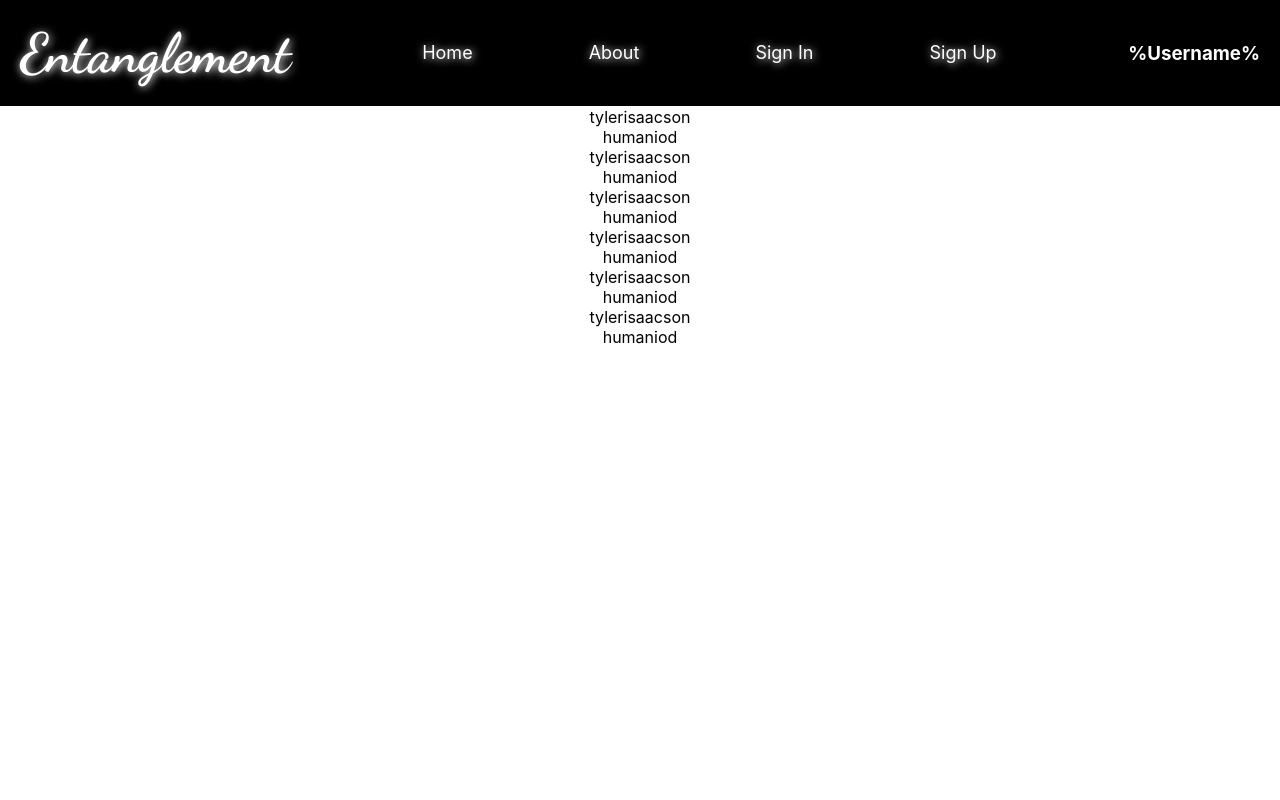
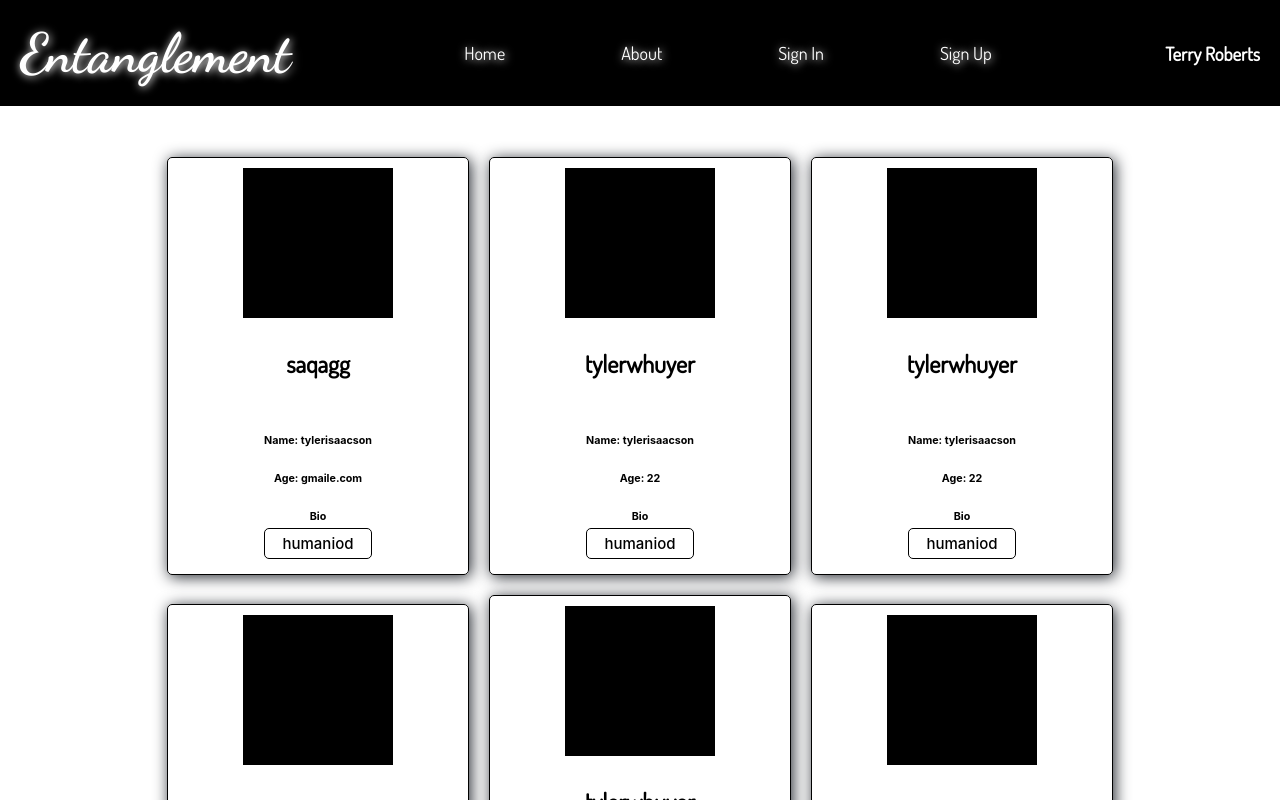
Before and after one commit to TerryRoberts1995/dating-application, a React (Create React App) app: page / in a window 1280 px wide. Shown: the top 800 px of the page. Built offline with nearby package versions, Linux system fonts and the light colour scheme.

Commit message:
added styles to home, started card design

```diff
--- a/public/index.html
+++ b/public/index.html
@@ -5,6 +5,7 @@
   <meta charset="utf-8" />
   <meta name="viewport" content="width=device-width, initial-scale=1" />
   <link href="https://fonts.googleapis.com/css2?family=Dancing+Script:wght@700&display=swap" rel="stylesheet">
+  <link href="https://fonts.googleapis.com/css2?family=Dosis&display=swap" rel="stylesheet">
   <title>Entanglement</title>
 </head>
 
--- a/src/MockData.json
+++ b/src/MockData.json
@@ -31,7 +31,7 @@
     },
     {
         "age": 22,
-        "bio": "humaniod",
+        "bio": "Get it done, or get out",
         "fullname": "tylerisaacson",
         "gender": "male",
         "id": 5,
@@ -41,7 +41,7 @@
     },
     {
         "age": 22,
-        "bio": "humaniod",
+        "bio": "This is a random sentence from the top",
         "fullname": "tylerisaacson",
         "gender": "male",
         "id": 6,
@@ -51,12 +51,52 @@
     },
     {
         "age": 22,
-        "bio": "humaniod",
+        "bio": "I am the coolest in the whole planet",
         "fullname": "tylerisaacson",
         "gender": "male",
         "id": 7,
         "password": "passworwrwrw",
         "picture": "google.com",
         "username": "tylerwhuyer"
+    },
+    {
+        "age": 25,
+        "bio": "I am the coolest mother fucker in the whole planet",
+        "fullname": "Terry Roberts",
+        "gender": "male",
+        "id": 17,
+        "password": "different",
+        "picture": "google.com/badmotherfucker",
+        "username": "xToastedTerryx"
+    },
+    {
+        "age": 22,
+        "bio": "humaniod",
+        "fullname": "tylerisaacson",
+        "gender": "male",
+        "id": 12,
+        "password": "passworwrwrw",
+        "picture": "google.com",
+        "username": "tylerwhuyer"
+    },
+    {
+        "age": 22,
+        "bio": "humaniod",
+        "fullname": "tylerisaacson",
+        "gender": "male",
+        "id": 72,
+        "password": "passworwrwrw",
+        "picture": "google.com",
+        "username": "tylerwhuyer"
+    },
+    {
+        "age": 22,
+        "bio": "humaniod",
+        "fullname": "tylerisaacson",
+        "gender": "male",
+        "id": 190,
+        "password": "passworwrwrw",
+        "picture": "google.com",
+        "username": "tylerwhuyer"
     }
 ]
--- a/src/components/Navigation/Nav.js
+++ b/src/components/Navigation/Nav.js
@@ -3,6 +3,7 @@ import { NavLink } from 'react-router-dom'
 import '../../styles/Nav.css'
 
 export default function Nav() {
+    let loggedIn = true;
     return (
         <div className="navbar-wrapper">
             <div className="navbar-logo">
@@ -12,12 +13,12 @@ export default function Nav() {
             <div className="navbar-links">
                 <NavLink to='/'>Home</NavLink>
                 <NavLink to='/about'>About</NavLink>
-                <NavLink to='/'>Sign In</NavLink>
+                <NavLink to='/sign-in'>Sign In</NavLink>
                 <NavLink to='/sign-up'>Sign Up</NavLink>
             </div>
 
             <div className="username-text-wrapper">
-                <h3>%Username%</h3>
+                <h3>{loggedIn ? "Terry Roberts" : null}</h3>
             </div>
         </div >
     )
--- a/src/components/pages/Home.js
+++ b/src/components/pages/Home.js
@@ -6,16 +6,20 @@ export default function Home() {
     const mapThis = array => {
         return array.map(obj => {
             return (
-                <div className="card-wrapper">
+                <div key={obj.id} className="card-wrapper">
                     <div className="card-image">
                         {/* {obj.picture} Needs to be a image*/}
                     </div>
                     <div className="card-title">
-                        {obj.fullname}
+                        <h2>{`${obj.username}`}</h2>
+
                     </div>
 
-                    <div className="card-bio">
-                        {obj.bio}
+                    <div className="card-details">
+                        <h6>{`Name: ${obj.fullname}`}</h6>
+                        <h6>{`Age: ${obj.age}`}</h6>
+                        <h6 id="bio">Bio</h6>
+                        <p>{obj.bio}</p>
                     </div>
                 </div>
             )
@@ -23,7 +27,7 @@ export default function Home() {
     }
 
     return (
-        <div>
+        <div className="home-container">
             {mapThis(MockData)}
         </div>
     )
--- a/src/styles/Home.css
+++ b/src/styles/Home.css
@@ -1,6 +1,48 @@
+.home-container {
+    display: flex;
+    justify-content: center;
+    align-items: center;
+    padding: 40px 0px;
+    flex-wrap: wrap;
+    text-align: center;
+}
+
+.card-title {
+    font-family: 'Dosis', sans-serif;
+}
+
+.card-image {
+    width: 150px;
+    height: 150px;
+    background-color: black;
+    margin: 10px;
+}
+
 .card-wrapper {
     display: flex;
     flex-direction: column;
+    justify-content: center;
     align-items: center;
-    justify-content: center;
+    border: 1px solid black;
+    width: 300px;
+    margin: 10px;
+    border-radius: 5px;
+    box-shadow: 2px 2px 15px #23272e;
 }
+
+.card-details {
+    margin: 10px;
+}
+
+.card-details>#bio {
+    margin: 0px 10px;
+}
+
+.card-details>p {
+    margin: 5px 0px;
+    border: 1px solid black;
+    padding: 5px;
+    font-size: 15px;
+    font-weight: 500;
+    border-radius: 5px;
+}
--- a/src/styles/Nav.css
+++ b/src/styles/Nav.css
@@ -16,6 +16,7 @@
 }
 
 .navbar-links>a {
+    font-family: 'Dosis', sans-serif;
     font-size: 18px;
     text-decoration: none;
     color: white;
@@ -38,6 +39,7 @@
 }
 
 .username-text-wrapper {
+    font-family: 'Dosis', sans-serif;
     display: flex;
     align-items: center;
     padding: 20px;
```
